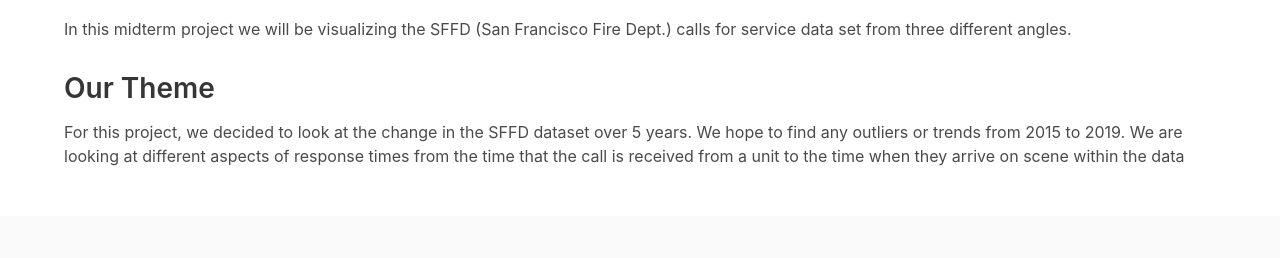
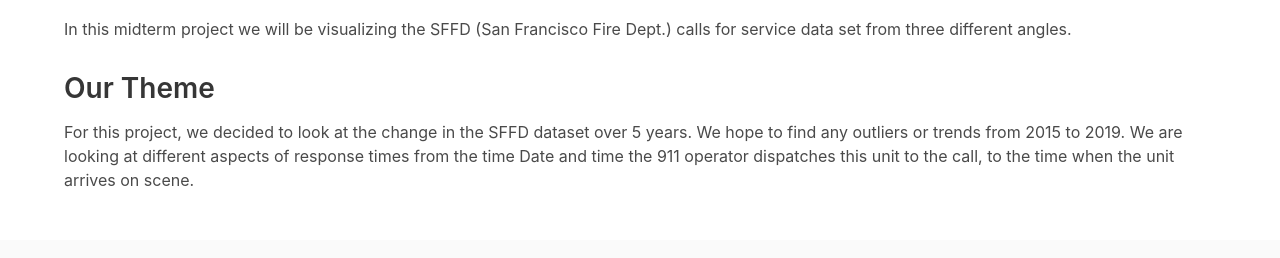
Before and after one commit to usf-cs360-spring2020/midterm-chinchillas, a plain HTML site: page index.html in a window 1280 px wide. Shown: the part 329-587 px from the top of the page. Drawn offline with nearby package versions, Linux system fonts and the light colour scheme; grey boxes are pictures that could not be loaded.

Commit message:
re wrote theme

```diff
--- a/index.html
+++ b/index.html
@@ -120,7 +120,7 @@
 
         <h2>Our Theme</h2>
         <p>For this project, we decided to look at the change in the SFFD dataset over 5 years. We hope to find any outliers or trends from 2015 to 2019.
-        We are looking at different aspects of response times from the time that the call is received from a unit to the time when they arrive on scene within the data</p>
+        We are looking at different aspects of response times from the time Date and time the 911 operator dispatches this unit to the call, to the time when the unit arrives on scene.</p>
 
   </section>
 
```
